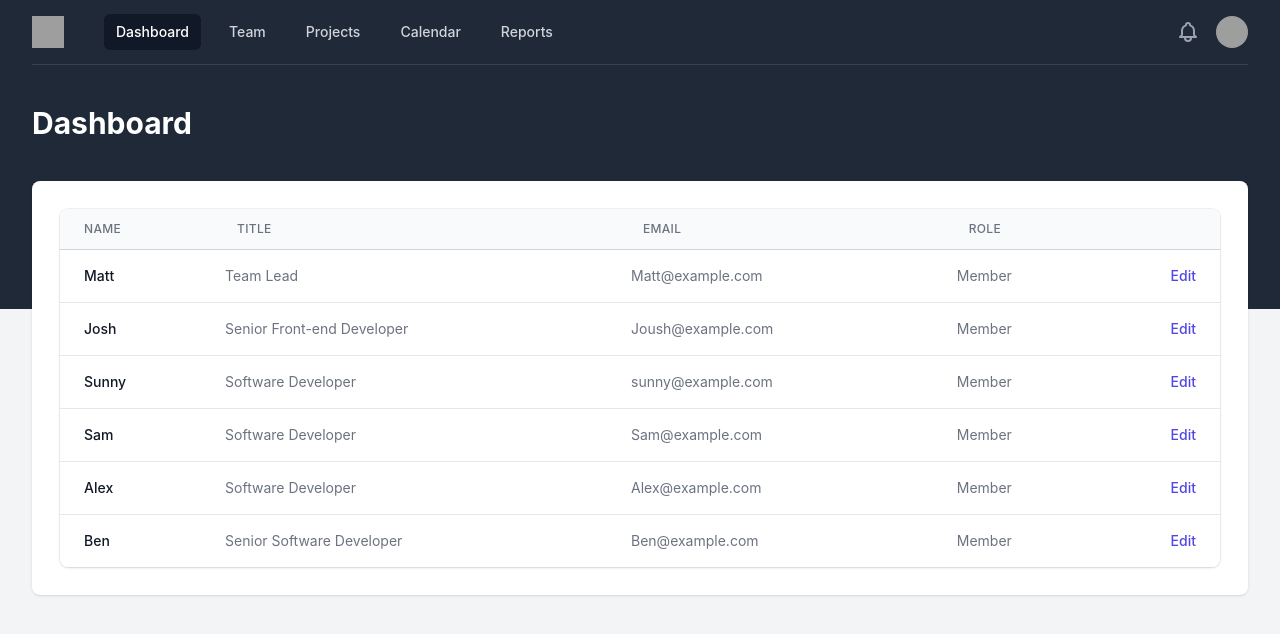
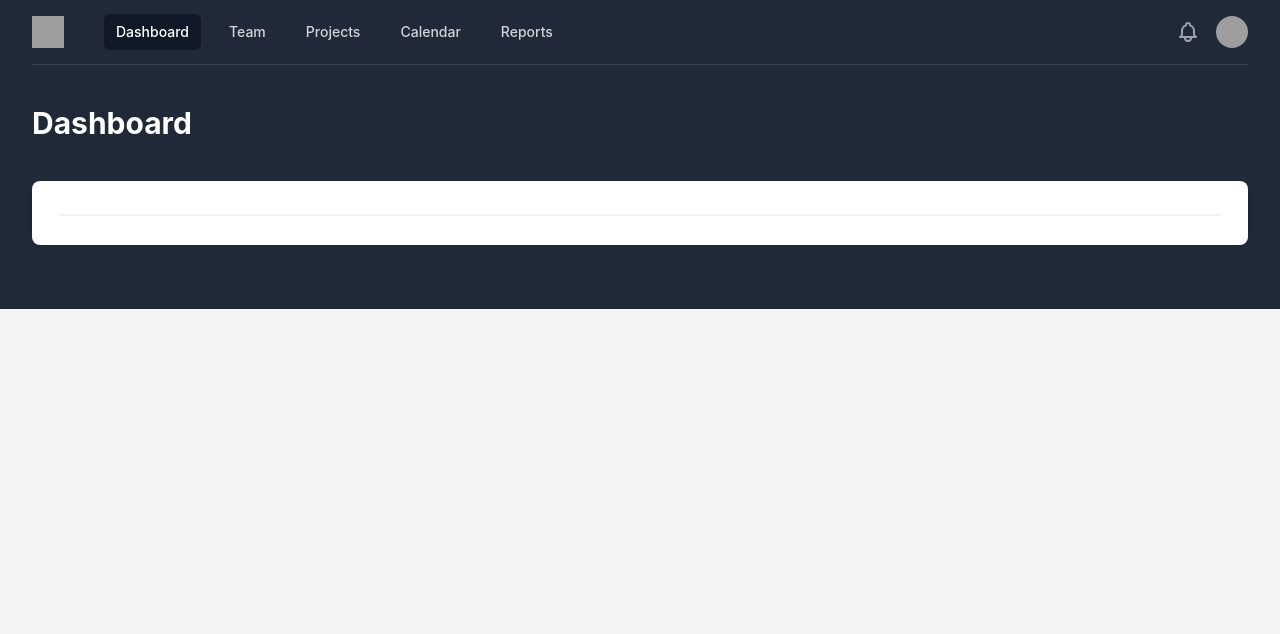
Before and after one commit to vvsrrSunny/react-quick-project, a React (Create React App) app: page / in a window 1280 px wide. Shown: the top 634 px of the page. Built offline with nearby package versions, Linux system fonts and the light colour scheme; grey boxes are pictures that could not be loaded.

Commit message:
trying to update #2

```diff
--- a/src/components/TableLayout.jsx
+++ b/src/components/TableLayout.jsx
@@ -1,13 +1,17 @@
 import { Component } from "react";
 
-export default class TableLayout extends Component{
+export default class TableLayout extends Component {
     render() {
         return (<div className="flex flex-col">
             <div className="-my-2 -mx-4 overflow-x-auto sm:-mx-6 lg:-mx-8">
                 <div className="inline-block min-w-full py-2 align-middle md:px-6 lg:px-8">
                     <div className="overflow-hidden shadow ring-1 ring-black ring-opacity-5 md:rounded-lg">
                         <table className="min-w-full divide-y divide-gray-300">
-                            {this.props.children}
+                            <thead className="bg-gray-50">
+                                <tr>
+                                    {this.props.header}
+                                </tr>
+                            </thead>
                         </table>
                     </div>
                 </div>
--- a/src/components/UsersTable.jsx
+++ b/src/components/UsersTable.jsx
@@ -19,7 +19,7 @@ export default class UserTable extends Component {
               </th>
             </tr>
           </thead>
-          <tbody className="divide-y divide-gray-200 bg-white">
+          {/* <tbody className="divide-y divide-gray-200 bg-white">
             {this.props.people.map((person) => (
               <tr key={person.email}>
                 <TableCell fontSize="font-medium" paddingXAxis="pl-4 pr-3 sm:pl-6" textColor="text-gray-900">{person.name}</TableCell>
@@ -33,7 +33,7 @@ export default class UserTable extends Component {
                 </td>
               </tr>
             ))}
-          </tbody>
+          </tbody> */}
         </TableLayout>
       </div>
     );
```
